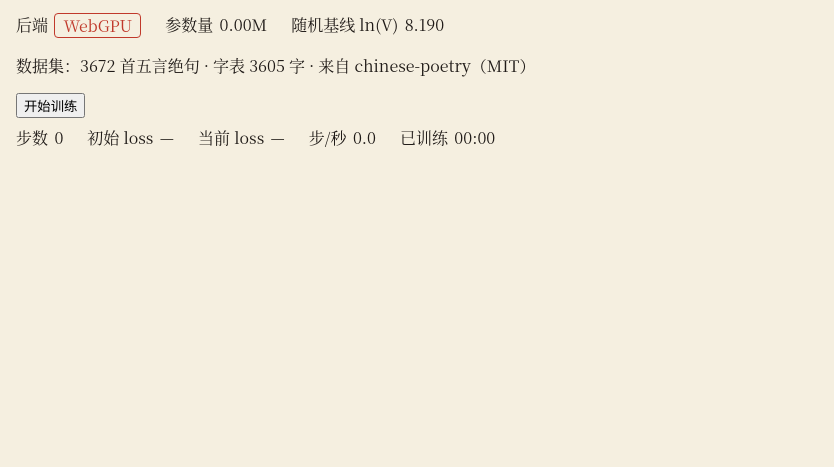
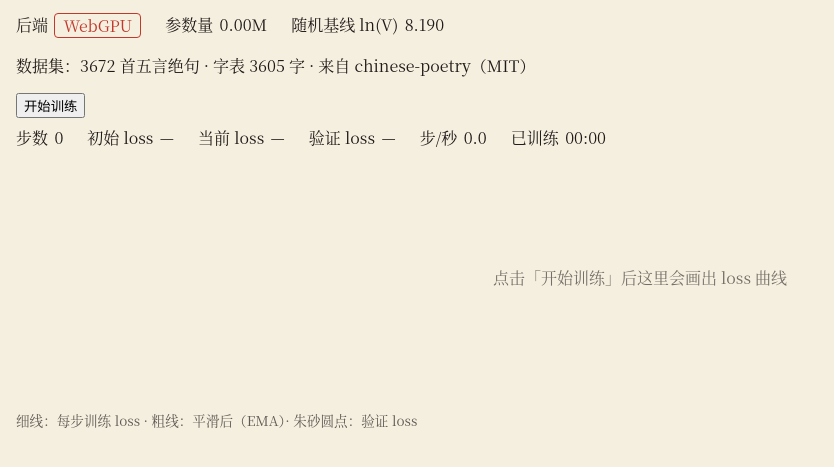
Before and after one commit to zhushen12580/tangshi-gpt, a website built with Vite: page index.html in a window 1280 px wide. Shown: the part 131-598 px from the top of the page, without its empty margins (0-834 px from the left). Built offline with nearby package versions, Linux system fonts and the light colour scheme; what @tensorflow/tfjs-core would draw is missing.

Commit message:
feat: loss chart with EMA and validation loss milestones

```diff
--- a/index.html
+++ b/index.html
@@ -27,9 +27,15 @@
           <div><dt>步数</dt><dd data-testid="step">0</dd></div>
           <div><dt>初始 loss</dt><dd data-testid="loss-initial">—</dd></div>
           <div><dt>当前 loss</dt><dd data-testid="loss-current">—</dd></div>
+          <div><dt>验证 loss</dt><dd data-testid="loss-val">—</dd></div>
           <div><dt>步/秒</dt><dd data-testid="speed">0.0</dd></div>
           <div><dt>已训练</dt><dd data-testid="elapsed">00:00</dd></div>
         </dl>
+        <div class="chart">
+          <canvas data-testid="loss-chart" role="img" aria-label="训练 loss 曲线"></canvas>
+          <p class="empty" data-testid="loss-empty">点击「开始训练」后这里会画出 loss 曲线</p>
+        </div>
+        <p class="legend">细线：每步训练 loss · 粗线：平滑后（EMA）· 朱砂圆点：验证 loss</p>
       </section>
     </main>
     <script type="module" src="/src/main.ts"></script>
--- a/src/main.ts
+++ b/src/main.ts
@@ -3,9 +3,11 @@ import { BACKEND_LABEL, initBackend } from './backend';
 import { loadDataset } from './data';
 import { MODEL_DEFAULTS, countParams } from './model';
 import { Trainer, type TrainState, type TrainStats } from './train';
+import { drawLossChart } from './ui/lossChart';
 
 const $ = (testId: string) => document.querySelector<HTMLElement>(`[data-testid="${testId}"]`)!;
 const startToggle = $('start-toggle') as HTMLButtonElement;
+const lossChart = $('loss-chart') as HTMLCanvasElement;
 
 const fmtLoss = (x: number | null) => (x === null ? '—' : x.toFixed(3));
 const pad2 = (n: number) => String(n).padStart(2, '0');
@@ -31,14 +33,37 @@ Promise.all([initBackend(location.search), loadDataset()])
     notice.textContent = be.notices.join('\n');
     notice.hidden = be.notices.length === 0;
 
+    // 用 requestAnimationFrame 合并重绘：每帧最多画一次
+    let drawQueued = false;
+    const queueDraw = () => {
+      if (drawQueued) return;
+      drawQueued = true;
+      requestAnimationFrame(() => {
+        drawQueued = false;
+        $('loss-empty').hidden = trainer.lossHistory.length + trainer.valHistory.length > 0;
+        drawLossChart(lossChart, trainer.lossHistory, trainer.valHistory);
+      });
+    };
+
     const trainer = new Trainer({
       cfg: { ...MODEL_DEFAULTS, vocabSize: V },
       train: ds.train,
       val: ds.val,
       bosId: ds.bosId,
-      onStep: renderStats,
+      onStep: (s) => {
+        renderStats(s);
+        queueDraw();
+      },
+      onMilestone: (m) => {
+        $('loss-val').textContent = fmtLoss(m.valLoss);
+        queueDraw();
+      },
       onState: (s) => (startToggle.textContent = TOGGLE_TEXT[s]),
     });
+    queueDraw(); // 先按实际尺寸画一次空画布
+    addEventListener('resize', queueDraw);
+    // 里程碑（验证、采样）期间没有 onStep，「已训练」也要继续走字
+    setInterval(() => trainer.state === 'running' && renderStats(trainer.stats()), 500);
     $('params').textContent = (countParams(trainer.params) / 1e6).toFixed(2) + 'M';
 
     // 暂停要等当前这一步结束，按钮文字由 onState 在循环真正停下后更新
--- a/src/style.css
+++ b/src/style.css
@@ -51,3 +51,30 @@ h1 {
   color: var(--cinnabar);
   white-space: pre-line; /* 每条提示占一行 */
 }
+
+.chart {
+  position: relative;
+}
+
+.chart canvas {
+  display: block;
+  width: 100%;
+  height: 240px;
+}
+
+/* 空状态盖在画布正中；不设 display，hidden 属性才能生效 */
+.chart .empty {
+  position: absolute;
+  top: 50%;
+  left: 0;
+  right: 0;
+  margin: 0;
+  transform: translateY(-50%);
+  text-align: center;
+  opacity: 0.6;
+}
+
+.legend {
+  font-size: 0.85em;
+  opacity: 0.7;
+}
--- a/src/train.ts
+++ b/src/train.ts
@@ -12,6 +12,7 @@ export const MILESTONE_EVERY = 50;
 const CURRENT_WINDOW = 10; // 「当前 loss」取最近 10 步的平均
 const SPEED_WINDOW = 20; // 「步/秒」按最近 20 步计算
 const EMA_BETA = 0.9;
+const VAL_CHUNK = 64; // 验证集按 64 首一块做前向，显存占用不超过训练的一个 batch
 
 export type TrainState = 'idle' | 'running' | 'paused' | 'nan';
 
@@ -35,6 +36,7 @@ export interface TrainerOptions {
   rng?: () => number;
   onStep?: (s: TrainStats) => void;
   onState?: (s: TrainState) => void;
+  onMilestone?: (m: { step: number; valLoss: number }) => Promise<void> | void;
 }
 
 export class Trainer {
@@ -42,6 +44,7 @@ export class Trainer {
   params: Params;
   state: TrainState = 'idle';
   lossHistory: number[] = [];
+  valHistory: { step: number; loss: number }[] = [];
 
   private readonly o: TrainerOptions;
   private optimizer: tf.Optimizer;
@@ -93,6 +96,23 @@ export class Trainer {
     return value;
   }
 
+  /** 在整个验证集上做前向（不求梯度），返回平均 loss */
+  async evalValLoss(): Promise<number> {
+    const { val, bosId } = this.o;
+    let sum = 0;
+    for (let i = 0; i < val.length; i += VAL_CHUNK) {
+      const chunk = val.slice(i, i + VAL_CHUNK);
+      const loss = tf.tidy(() => {
+        const x = tf.tensor2d(chunk.map((p) => [bosId, ...p.slice(0, -1)]), undefined, 'int32');
+        const y = tf.tensor2d(chunk, undefined, 'int32');
+        return lossFn(this.params, this.cfg, x, y);
+      });
+      sum += (await loss.data())[0] * chunk.length; // 每首字数相同，按首数加权就是整体平均
+      loss.dispose();
+    }
+    return sum / val.length;
+  }
+
   /** 开始或继续训练；已经在跑时什么都不做，保证同一时刻只有一个循环 */
   start(): void {
     if (this.loop) return;
@@ -116,8 +136,10 @@ export class Trainer {
 
   private async run(): Promise<void> {
     try {
+      await this.milestoneIfDue(); // 第 0 步的里程碑在第一步训练之前
       while (!this.stopRequested) {
         await this.step(); // 通过 this.step 调用，单测会 spy 它
+        await this.milestoneIfDue(); // 紧跟在这一步后面：停在第 50 步时，它的里程碑也已经做完
         await new Promise((r) => setTimeout(r, 0)); // 让出主线程，界面才能刷新、响应点击
       }
     } finally {
@@ -128,6 +150,15 @@ export class Trainer {
     }
   }
 
+  /** 步数是 50 的倍数且这一步还没做过里程碑时：算验证 loss，记下来，再等回调（采样等）做完 */
+  private async milestoneIfDue(): Promise<void> {
+    const step = this.lossHistory.length;
+    if (step % MILESTONE_EVERY !== 0 || this.valHistory.at(-1)?.step === step) return;
+    const valLoss = await this.evalValLoss();
+    this.valHistory.push({ step, loss: valLoss });
+    await this.o.onMilestone?.({ step, valLoss });
+  }
+
   private setState(s: TrainState): void {
     this.state = s;
     this.o.onState?.(s);
--- /dev/null
+++ b/src/ui/lossChart.ts
@@ -0,0 +1,70 @@
+// loss 曲线：原始训练 loss（细线）、EMA 平滑（粗线）、验证 loss（朱砂圆点），Canvas 2D 绘制
+
+const PAD = { left: 44, right: 12, top: 10, bottom: 22 }; // 留给坐标刻度的边距（CSS 像素）
+
+/** 指数移动平均：第一个值原样，之后 ema = beta·ema + (1 − beta)·x */
+export function emaSeries(values: number[], beta = 0.9): number[] {
+  const out: number[] = [];
+  values.forEach((v, i) => out.push(i === 0 ? v : beta * out[i - 1] + (1 - beta) * v));
+  return out;
+}
+
+/** loss[i] 是第 i+1 步的训练 loss；val 是里程碑步的验证 loss（第 0 步在训练之前） */
+export function drawLossChart(canvas: HTMLCanvasElement, loss: number[], val: { step: number; loss: number }[]): void {
+  // 画布像素按 devicePixelRatio 放大，之后都用 CSS 像素作图，高清屏上不发虚
+  const dpr = window.devicePixelRatio || 1;
+  const w = canvas.clientWidth;
+  const h = canvas.clientHeight;
+  canvas.width = Math.round(w * dpr);
+  canvas.height = Math.round(h * dpr);
+  const g = canvas.getContext('2d')!;
+  g.scale(dpr, dpr);
+  if (loss.length + val.length === 0) return;
+
+  const css = getComputedStyle(canvas);
+  const ink = css.getPropertyValue('--ink');
+  const cinnabar = css.getPropertyValue('--cinnabar');
+  const all = [...loss, ...val.map((v) => v.loss)];
+  // 不用 Math.min(...all)：训练很久后数组太长，展开参数会爆栈
+  const yMin = all.reduce((a, b) => Math.min(a, b));
+  const yMax = all.reduce((a, b) => Math.max(a, b));
+  const xMax = Math.max(loss.length, val.at(-1)?.step ?? 0, 1);
+  const x = (step: number) => PAD.left + (step / xMax) * (w - PAD.left - PAD.right);
+  const y = (v: number) => PAD.top + (yMax === yMin ? 0.5 : (yMax - v) / (yMax - yMin)) * (h - PAD.top - PAD.bottom);
+
+  // 坐标轴与最小、最大刻度
+  g.strokeStyle = g.fillStyle = ink;
+  g.lineWidth = 1;
+  g.beginPath();
+  g.moveTo(PAD.left, PAD.top);
+  g.lineTo(PAD.left, h - PAD.bottom);
+  g.lineTo(w - PAD.right, h - PAD.bottom);
+  g.stroke();
+  g.font = '11px sans-serif';
+  g.textAlign = 'right';
+  g.textBaseline = 'middle';
+  g.fillText(yMax.toFixed(2), PAD.left - 4, y(yMax));
+  g.fillText(yMin.toFixed(2), PAD.left - 4, y(yMin));
+  g.textBaseline = 'top';
+  g.textAlign = 'left';
+  g.fillText('0', PAD.left, h - PAD.bottom + 4);
+  g.textAlign = 'right';
+  g.fillText(String(xMax), w - PAD.right, h - PAD.bottom + 4);
+
+  const line = (values: number[], width: number, alpha: number) => {
+    g.globalAlpha = alpha;
+    g.lineWidth = width;
+    g.beginPath();
+    values.forEach((v, i) => g.lineTo(x(i + 1), y(v)));
+    g.stroke();
+  };
+  line(loss, 1, 0.3);
+  line(emaSeries(loss), 2.5, 1);
+
+  g.fillStyle = cinnabar;
+  for (const v of val) {
+    g.beginPath();
+    g.arc(x(v.step), y(v.loss), 3.5, 0, 2 * Math.PI);
+    g.fill();
+  }
+}
```
Also changed, not shown: tests/e2e/train.spec.ts (+12 -0 lines), tests/unit/lossChart.test.ts (added, +10 -0 lines), tests/unit/train.test.ts (+30 -0 lines).
